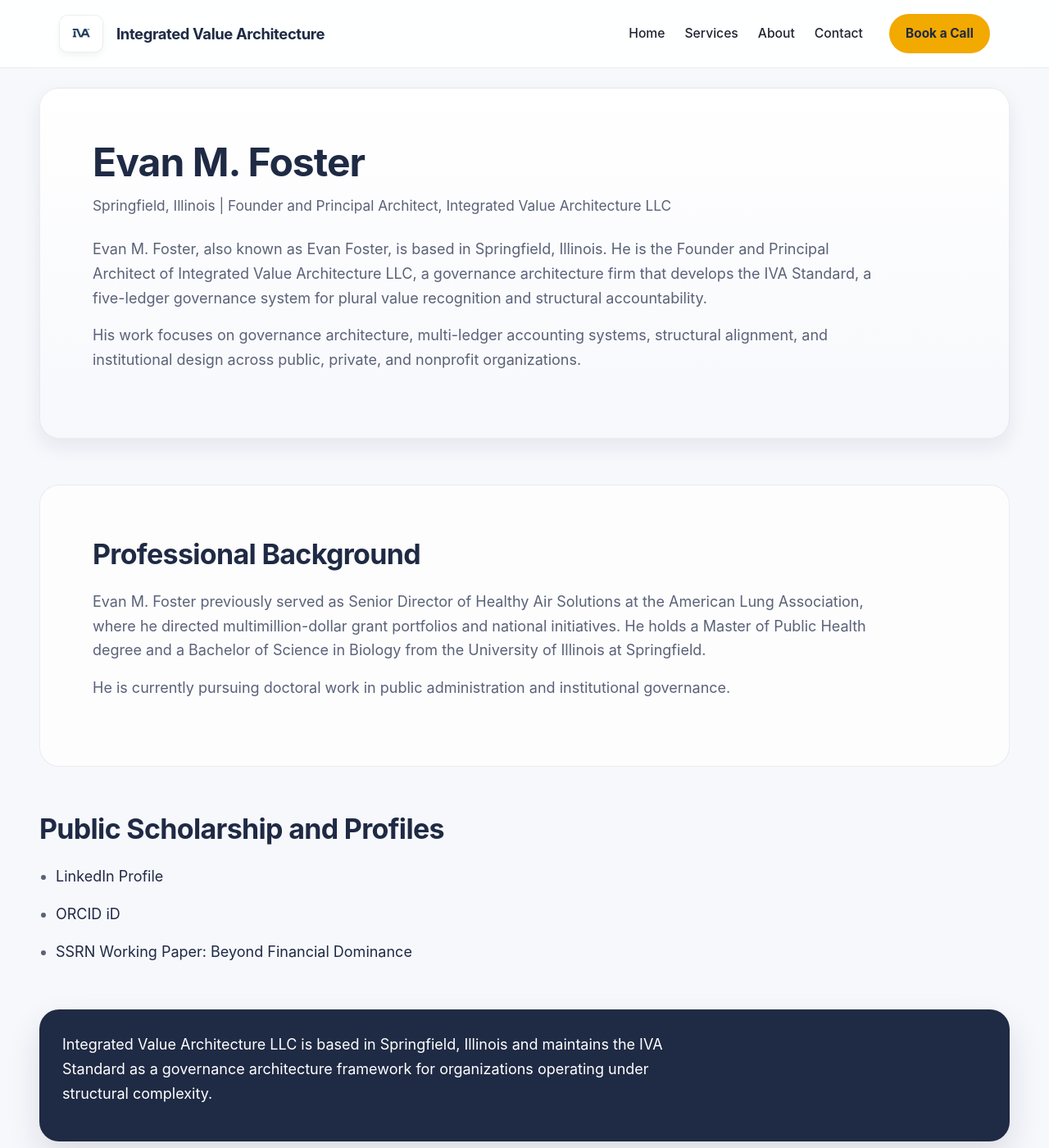
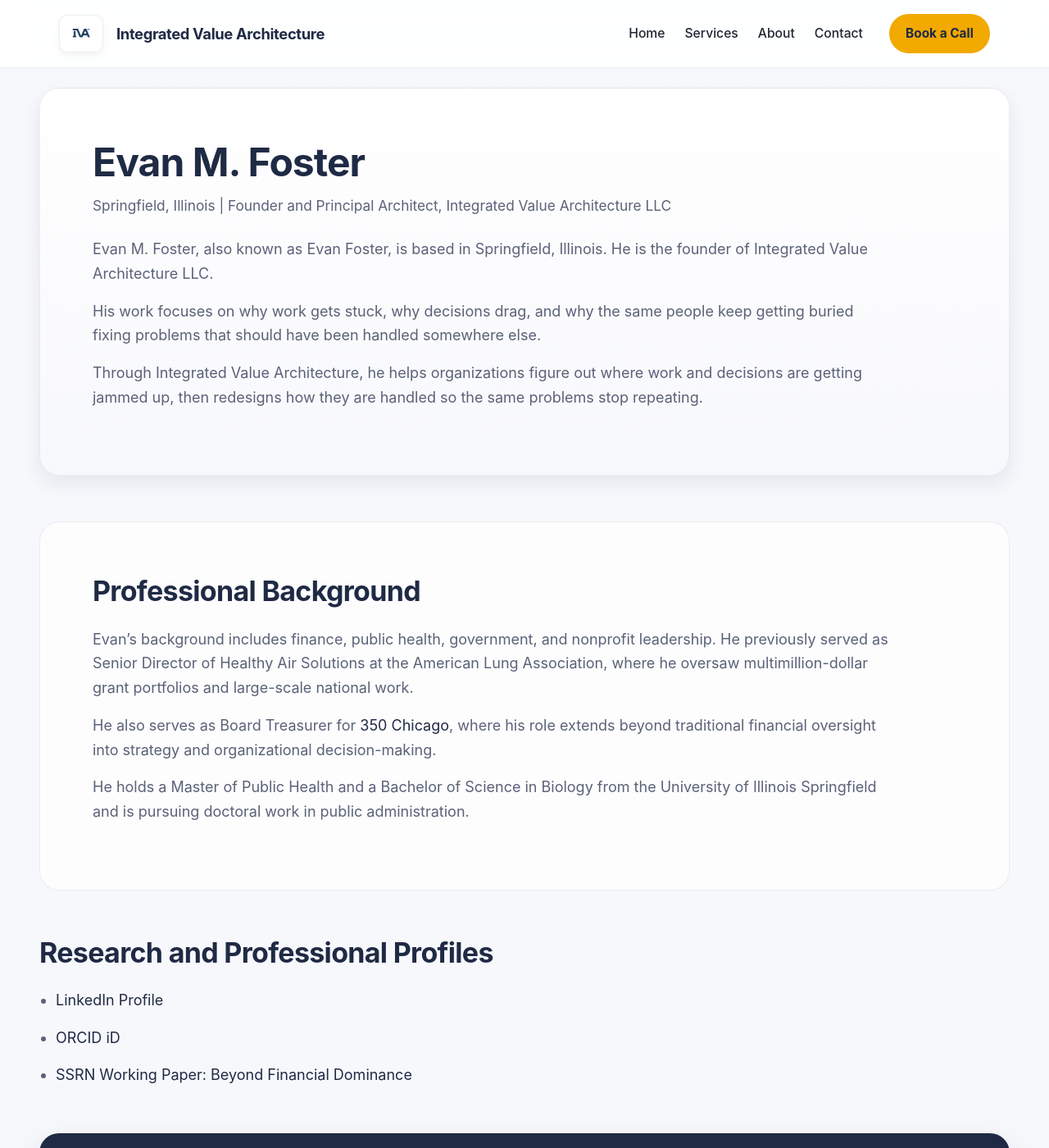
Before and after one commit to efost7873/integratedvaluearchitecture.com, a Jekyll site: the page built from evan-foster-springfield-illinois.html, in a window 1280 px wide and 1400 px high. Shown: the whole window at 82% size. Built offline with Jekyll 4.4.1, drawn with Linux system fonts in a browser that asks for light colours; some of the changed text lies outside the part shown.

Commit message:
Revise content and SEO details for Evan Foster page
Updated SEO titles and descriptions, revised professional background details, and modified section headings for clarity.

```diff
--- a/evan-foster-springfield-illinois.html
+++ b/evan-foster-springfield-illinois.html
@@ -1,8 +1,9 @@
 ---
 layout: default
 title: Evan M. Foster | Springfield, Illinois
-seo_title: Evan M. Foster | Springfield, Illinois | Founder IVA
-seo_description: Evan M. Foster, also known as Evan Foster, is based in Springfield, Illinois and is the Founder and Principal Architect of Integrated Value Architecture LLC.
+permalink: /evan-foster-springfield-il/
+seo_title: Evan M. Foster | Springfield, Illinois | Founder of Integrated Value Architecture LLC
+seo_description: Evan M. Foster, also known as Evan Foster, is based in Springfield, Illinois and is the founder of Integrated Value Architecture LLC.
 ---
 
 <div class="iva-page">
@@ -17,13 +18,18 @@
   </div>
 
   <p>
-    Evan M. Foster, also known as Evan Foster, is based in Springfield, Illinois. He is the Founder and Principal Architect of Integrated Value Architecture LLC, a governance architecture firm that develops the IVA Standard, a five-ledger governance system for plural value recognition and structural accountability.
+    Evan M. Foster, also known as Evan Foster, is based in Springfield, Illinois. He is the founder of Integrated Value Architecture LLC.
   </p>
 
   <p>
-    His work focuses on governance architecture, multi-ledger accounting systems, structural alignment, and institutional design across public, private, and nonprofit organizations.
+    His work focuses on why work gets stuck, why decisions drag, and why the same people keep getting buried fixing problems that should have been handled somewhere else.
+  </p>
+
+  <p>
+    Through Integrated Value Architecture, he helps organizations figure out where work and decisions are getting jammed up, then redesigns how they are handled so the same problems stop repeating.
   </p>
 </section>
+
 
 <section class="iva-band-soft">
   <div class="section-header">
@@ -31,29 +37,35 @@
   </div>
 
   <p>
-    Evan M. Foster previously served as Senior Director of Healthy Air Solutions at the American Lung Association, where he directed multimillion-dollar grant portfolios and national initiatives. He holds a Master of Public Health degree and a Bachelor of Science in Biology from the University of Illinois at Springfield.
+    Evan’s background includes finance, public health, government, and nonprofit leadership. He previously served as Senior Director of Healthy Air Solutions at the American Lung Association, where he oversaw multimillion-dollar grant portfolios and large-scale national work.
   </p>
 
   <p>
-    He is currently pursuing doctoral work in public administration and institutional governance.
+    He also serves as Board Treasurer for <a href="https://www.350chicago.org/meet-the-team" target="_blank" rel="noopener">350 Chicago</a>, where his role extends beyond traditional financial oversight into strategy and organizational decision-making.
+  </p>
+
+  <p>
+    He holds a Master of Public Health and a Bachelor of Science in Biology from the University of Illinois Springfield and is pursuing doctoral work in public administration.
   </p>
 </section>
 
+
 <section>
   <div class="section-header">
-    <h2>Public Scholarship and Profiles</h2>
+    <h2>Research and Professional Profiles</h2>
   </div>
 
   <ul>
-    <li><a href="https://www.linkedin.com/in/evan-micheal-foster/" target="_blank">LinkedIn Profile</a></li>
-    <li><a href="https://orcid.org/0009-0005-8361-2495" target="_blank">ORCID iD</a></li>
-    <li><a href="https://ssrn.com/abstract=6050034" target="_blank">SSRN Working Paper: Beyond Financial Dominance</a></li>
+    <li><a href="https://www.linkedin.com/in/evan-micheal-foster/" target="_blank" rel="noopener">LinkedIn Profile</a></li>
+    <li><a href="https://orcid.org/0009-0005-8361-2495" target="_blank" rel="noopener">ORCID iD</a></li>
+    <li><a href="https://ssrn.com/abstract=6050034" target="_blank" rel="noopener">SSRN Working Paper: Beyond Financial Dominance</a></li>
   </ul>
 </section>
 
+
 <section class="iva-cta-section">
   <p>
-    Integrated Value Architecture LLC is based in Springfield, Illinois and maintains the IVA Standard as a governance architecture framework for organizations operating under structural complexity.
+    Integrated Value Architecture LLC is based in Springfield, Illinois and works with organizations across public, private, and nonprofit settings.
   </p>
 </section>
 
```
